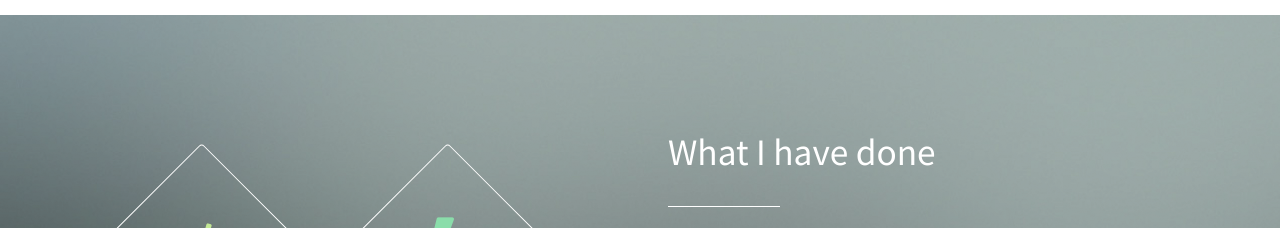
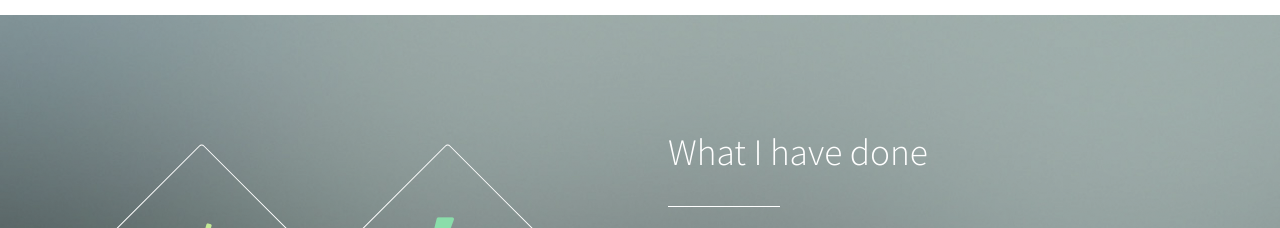
Before and after one commit to TheCuteChick/TheCuteChick.github.io, a plain HTML site: page index.html in a window 1280 px wide. Shown: the part 1200-1428 px from the top of the page. Drawn offline with Linux system fonts and the light colour scheme.

Commit message:
strong tag removed

```diff
--- a/index.html
+++ b/index.html
@@ -60,7 +60,7 @@
 						</div>
 						<div class="6u$ 12u$(medium)">
 							<header class="major">
-								<h2><strong>What I have done</strong></h2>
+								<h2>What I have done</h2>
 							</header>
 							<p>i have done a lot of thing in Code Pen including make my own</p>
 							<p>69</p>
```
